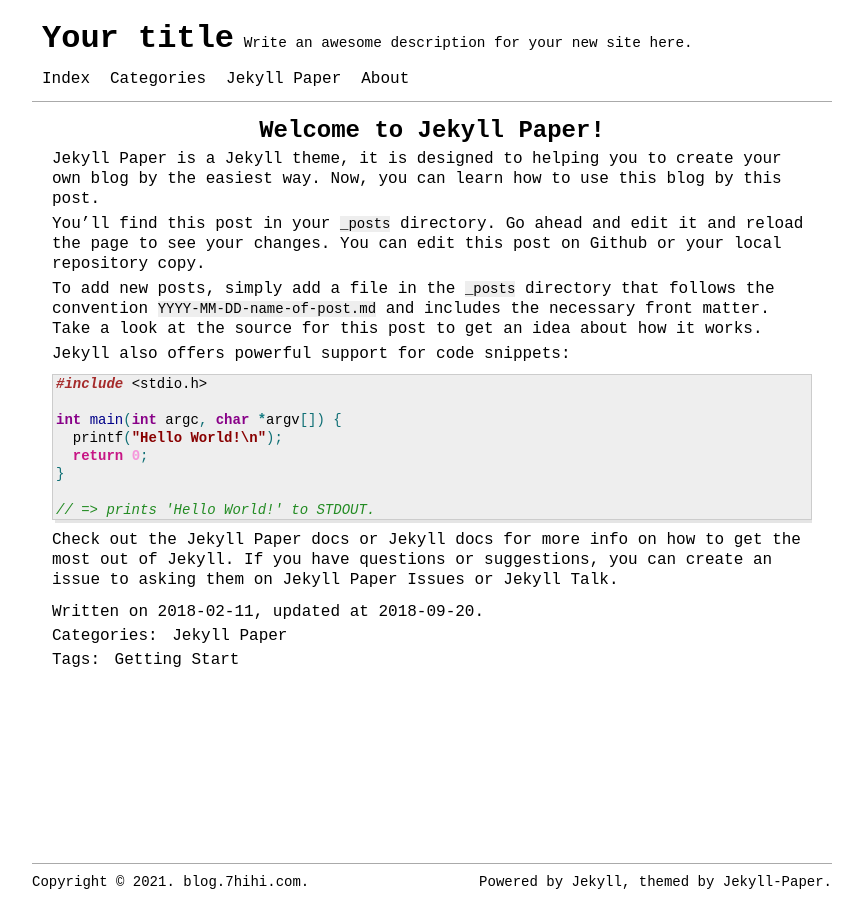
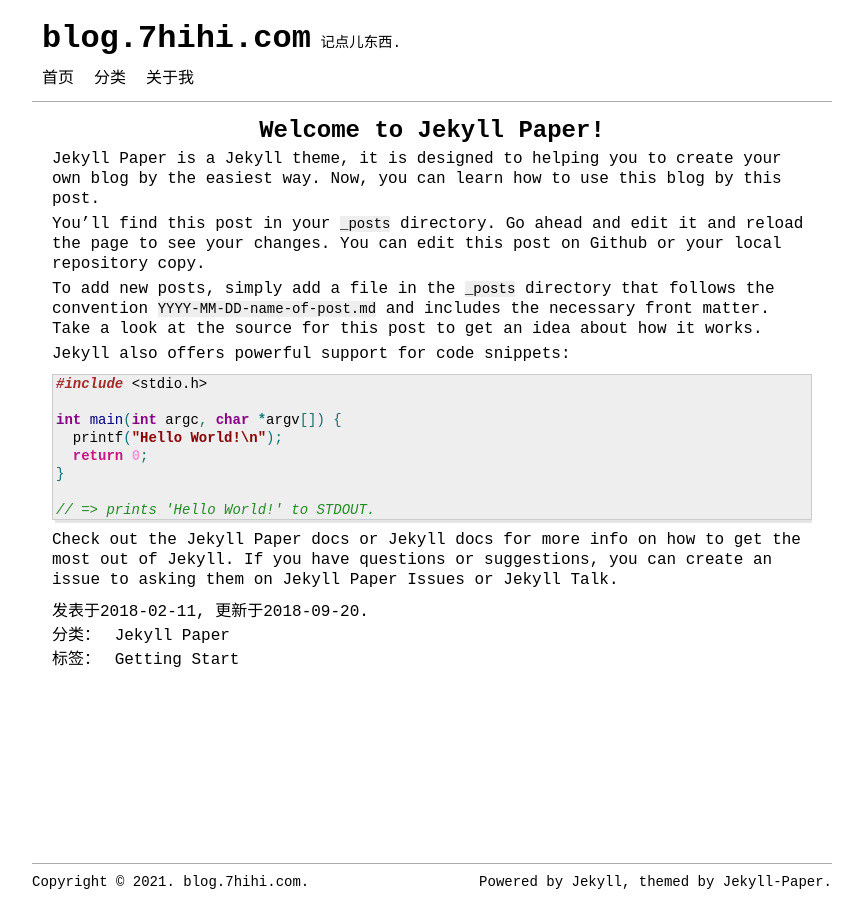
Before and after one commit to zakihuang/zakihuang.github.io, a Jekyll site: the page built from _posts/2018-02-11-welcome-to-jekyll.markdown, in a window 1280 px wide. Shown: the whole page, without its empty margins (208-1068 px from the left). Built offline with Jekyll 4.4.1, drawn with Linux system fonts in a browser that asks for light colours.

Commit message:
调整设置

```diff
--- a/_config.yml
+++ b/_config.yml
@@ -13,16 +13,16 @@
 # you will see them accessed via {{ site.title }}, {{ site.email }}, and so on.
 # You can create any custom variable you would like, and they will be accessible
 # in the templates via {{ site.myvariable }}.
-title: Your title
-email: your-email@example.com
+title: blog.7hihi.com
+email: 2974989715@qq.com
 name: Your name
 description: >- # this means to ignore newlines until "baseurl:"
-  Write an awesome description for your new site here.
-keywords: [Your keywords]
+  记点儿东西.
+keywords: [blog.7hihi.com keywords]
 baseurl: "" # the subpath of your site, e.g. /blog
 url: "" # the base hostname & protocol for your site, e.g. http://example.com
 domain: "blog.7hihi.com" # the domain name for your site, e.g. example.com
-language: en
+language: zh-cn
 # Supported languages list:
 # en: English
 # de: Deutsche (German)
--- a/_data/menus.yml
+++ b/_data/menus.yml
@@ -4,9 +4,9 @@
 - default: menu_category
   url:   "category"
 
-- title: "Jekyll Paper"
-  absoluteUrl: true
-  url: "https://github.com/ghosind/Jekyll-Paper"
+# - title: "Jekyll Paper"
+#   absoluteUrl: true
+#   url: "https://github.com/ghosind/Jekyll-Paper"
 
 - default: menu_about
   url:   "about"
```
